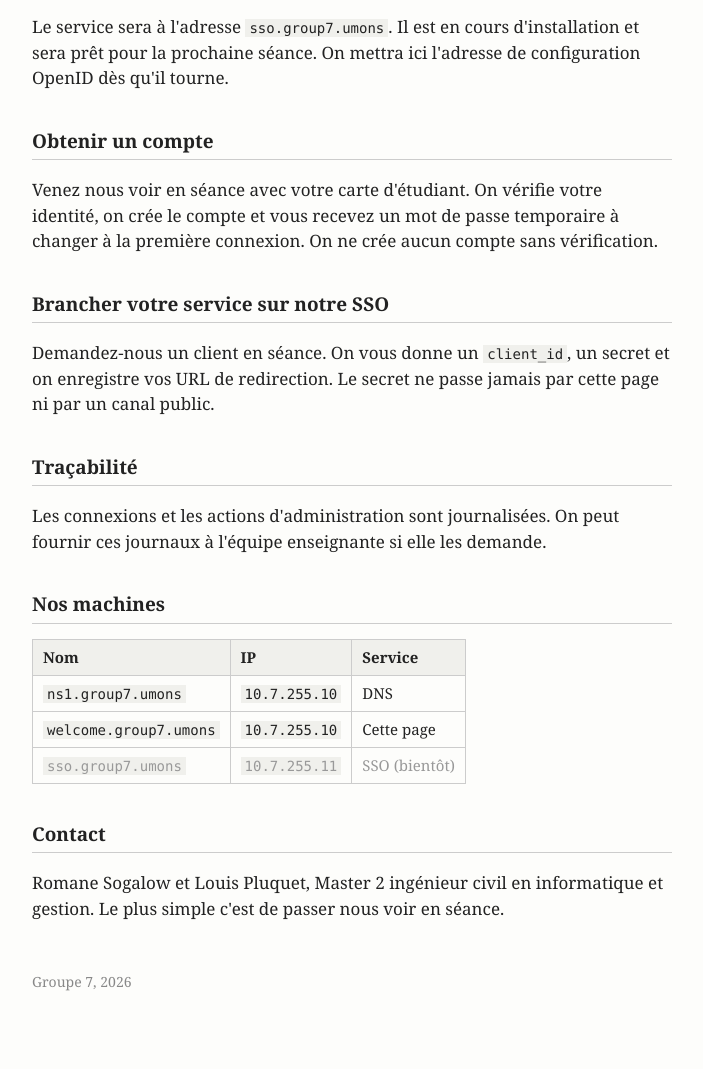
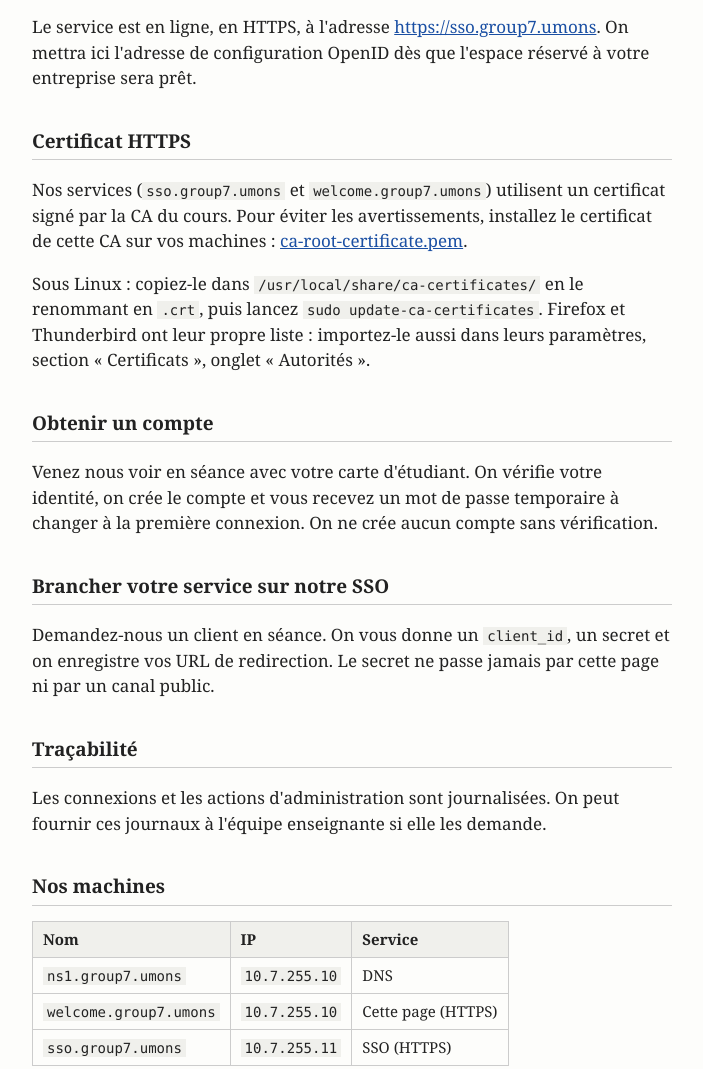
Before and after one commit to romanesog/welcome-group7, a plain HTML site: page site/index.html in a window 1280 px wide. Shown: the part 371-1440 px from the top of the page, without its empty margins (288-991 px from the left). Before the commit the page ends 1403 px from the top, so only its background shows below. Drawn offline with Linux system fonts and the light colour scheme.

Commit message:
Update index.html

```diff
--- a/site/index.html
+++ b/site/index.html
@@ -46,9 +46,25 @@ parle que ça). Vous pouvez aussi l'utiliser pour de l'autorisation façon
 OAuth 2.0.
 </p>
 <p>
-Le service sera à l'adresse <code>sso.group7.umons</code>. Il est en cours
-d'installation et sera prêt pour la prochaine séance. On mettra ici l'adresse
-de configuration OpenID dès qu'il tourne.
+Le service est en ligne, en HTTPS, à l'adresse
+<a href="https://sso.group7.umons">https://sso.group7.umons</a>. On mettra
+ici l'adresse de configuration OpenID dès que l'espace réservé à votre
+entreprise sera prêt.
+</p>
+
+<h2>Certificat HTTPS</h2>
+<p>
+Nos services (<code>sso.group7.umons</code> et <code>welcome.group7.umons</code>)
+utilisent un certificat signé par la CA du cours. Pour éviter les
+avertissements, installez le certificat de cette CA sur vos machines :
+<a href="ca-root-certificate.pem">ca-root-certificate.pem</a>.
+</p>
+<p>
+Sous Linux : copiez-le dans <code>/usr/local/share/ca-certificates/</code> en
+le renommant en <code>.crt</code>, puis lancez
+<code>sudo update-ca-certificates</code>. Firefox et Thunderbird ont leur
+propre liste : importez-le aussi dans leurs paramètres, section
+« Certificats », onglet « Autorités ».
 </p>
 
 <h2>Obtenir un compte</h2>
@@ -75,8 +91,8 @@ fournir ces journaux à l'équipe enseignante si elle les demande.
 <table>
   <tr><th>Nom</th><th>IP</th><th>Service</th></tr>
   <tr><td><code>ns1.group7.umons</code></td><td><code>10.7.255.10</code></td><td>DNS</td></tr>
-  <tr><td><code>welcome.group7.umons</code></td><td><code>10.7.255.10</code></td><td>Cette page</td></tr>
-  <tr class="todo"><td><code>sso.group7.umons</code></td><td><code>10.7.255.11</code></td><td>SSO (bientôt)</td></tr>
+  <tr><td><code>welcome.group7.umons</code></td><td><code>10.7.255.10</code></td><td>Cette page (HTTPS)</td></tr>
+  <tr><td><code>sso.group7.umons</code></td><td><code>10.7.255.11</code></td><td>SSO (HTTPS)</td></tr>
 </table>
 
 <h2>Contact</h2>
```
